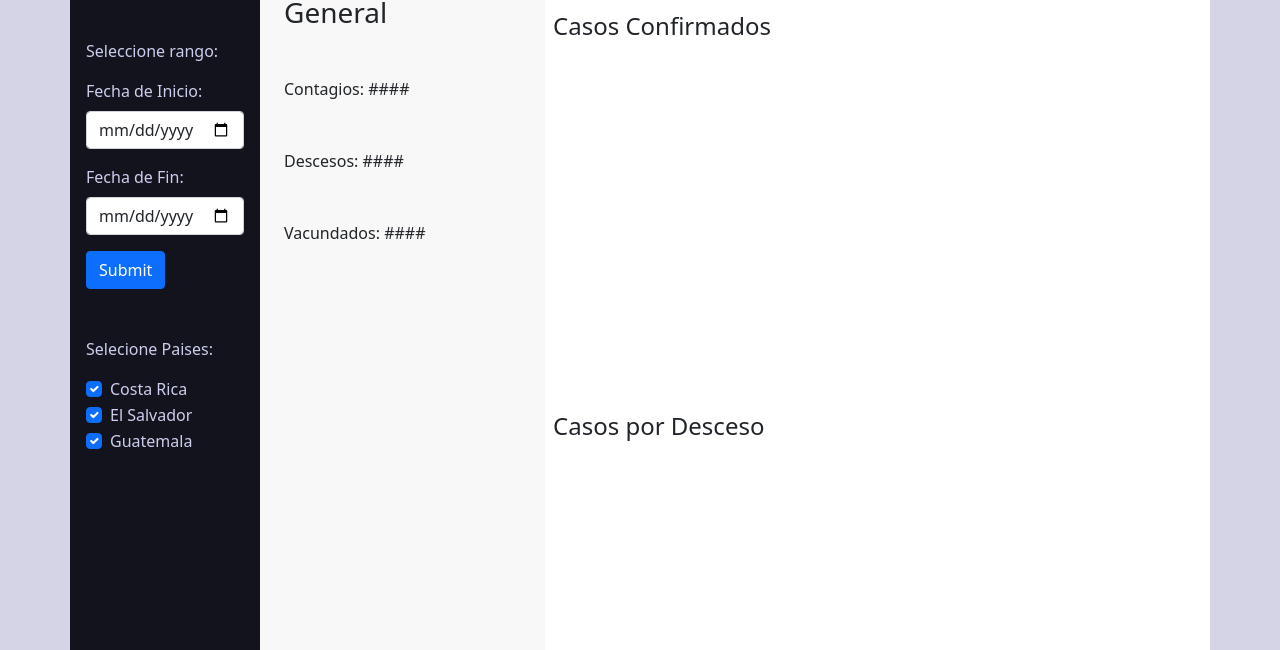
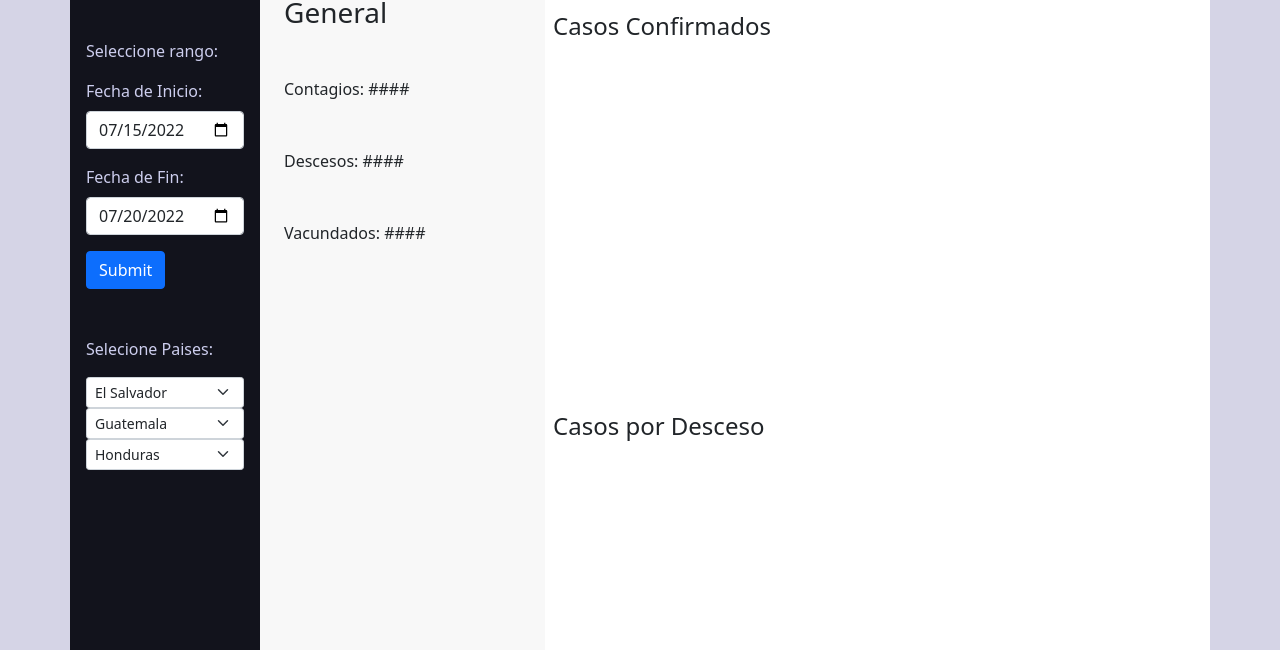
Before and after one commit to FrankAveig/covid-dashboard, a plain HTML site: page index.html in a window 1280 px wide. Shown: the part 150-800 px from the top of the page. Drawn offline with nearby package versions, Linux system fonts and the light colour scheme; no server answers.

Commit message:
Agregado todos los paises de Latinoamerica y setiando por defencto las fechas en la parte visual

```diff
--- a/index.html
+++ b/index.html
@@ -29,24 +29,90 @@
                 <button id="getInfoBtn" class="btn btn-primary">Submit</button>
 
                 <p class="mt-5">Selecione Paises:</p>
-                <div class="form-check">
-                    <input class="form-check-input" type="checkbox" value="CR" id="costarica" checked>
-                    <label class="form-check-label" for="costarica">
-                      Costa Rica
-                    </label>
-                  </div>
-                  <div class="form-check">
-                    <input class="form-check-input" type="checkbox" value="SLV" id="elsalvador" checked>
-                    <label class="form-check-label" for="elsalvador">
-                      El Salvador
-                    </label>
-                  </div>
-                  <div class="form-check">
-                    <input class="form-check-input" type="checkbox" value="GT" id="guatemala" checked>
-                    <label class="form-check-label" for="guatemala">
-                      Guatemala
-                    </label>
-                  </div>
+                <select  id="country-1" class="form-select form-select-sm" aria-label=".form-select-sm example">
+                  <option value="ARG">Argentina</option>
+                  <option value="BOL">Bolivia</option>
+                  <option value="BRA">Brasil</option>
+                  <option value="CHL">Chile</option>
+                  <option value="COL">Colombia</option>
+                  <option value="CRI">Costa Rica</option>
+                  <option value="CUB">Cuba</option>
+                  <option value="ECU">Ecuador</option>
+                  <option selected value="SLV">El Salvador</option>
+                  <option value="GRD">Granada</option>
+                  <option value="GTM">Guatemala</option>
+                  <option value="GUY">Guyana</option>
+                  <option value="HTI">Haití</option>
+                  <option value="HND">Honduras</option>
+                  <option value="JAM">Jamaica</option>
+                  <option value="MEX">México</option>
+                  <option value="NIC">Nicaragia</option>
+                  <option value="PRY">Paraguay</option>
+                  <option value="PAN">Panamá</option>
+                  <option value="PER">Perú</option>
+                  <option value="PRI">Puerto Rico</option>
+                  <option value="DOM">República Dominicana</option>
+                  <option value="SUR">República Suriam</option>
+                  <option value="URY">Uruguay</option>
+                  <option value="VEN">Venezuela</option>
+              </select>
+
+                <select id="country-2" class="form-select form-select-sm" aria-label=".form-select-sm example">
+                  <option value="Vacio">Open this select menu</option>
+                  <option value="ARG">Argentina</option>
+                  <option value="BOL">Bolivia</option>
+                  <option value="BRA">Brasil</option>
+                  <option value="CHL">Chile</option>
+                  <option value="COL">Colombia</option>
+                  <option value="CRI">Costa Rica</option>
+                  <option value="CUB">Cuba</option>
+                  <option value="ECU">Ecuador</option>
+                  <option value="SLV">El Salvador</option>
+                  <option value="GRD">Granada</option>
+                  <option selected value="GTM">Guatemala</option>
+                  <option value="GUY">Guyana</option>
+                  <option value="HTI">Haití</option>
+                  <option value="HND">Honduras</option>
+                  <option value="JAM">Jamaica</option>
+                  <option value="MEX">México</option>
+                  <option value="NIC">Nicaragia</option>
+                  <option value="PRY">Paraguay</option>
+                  <option value="PAN">Panamá</option>
+                  <option value="PER">Perú</option>
+                  <option value="PRI">Puerto Rico</option>
+                  <option value="DOM">República Dominicana</option>
+                  <option value="SUR">República Suriam</option>
+                  <option value="URY">Uruguay</option>
+                  <option value="VEN">Venezuela</option>
+              </select>
+
+                <select id="country-3" class="form-select form-select-sm" aria-label=".form-select-sm example">
+                  <option value="ARG">Argentina</option>
+                  <option value="BOL">Bolivia</option>
+                  <option value="BRA">Brasil</option>
+                  <option value="CHL">Chile</option>
+                  <option value="COL">Colombia</option>
+                  <option value="CRI">Costa Rica</option>
+                  <option value="CUB">Cuba</option>
+                  <option value="ECU">Ecuador</option>
+                  <option value="SLV">El Salvador</option>
+                  <option value="GRD">Granada</option>
+                  <option value="GTM">Guatemala</option>
+                  <option value="GUY">Guyana</option>
+                  <option value="HTI">Haití</option>
+                  <option selected value="HND">Honduras</option>
+                  <option value="JAM">Jamaica</option>
+                  <option value="MEX">México</option>
+                  <option value="NIC">Nicaragia</option>
+                  <option value="PRY">Paraguay</option>
+                  <option value="PAN">Panamá</option>
+                  <option value="PER">Perú</option>
+                  <option value="PRI">Puerto Rico</option>
+                  <option value="DOM">República Dominicana</option>
+                  <option value="SUR">República Suriam</option>
+                  <option value="URY">Uruguay</option>
+                  <option value="VEN">Venezuela</option>
+              </select>
 
             </div>
             <div class="column2 col-3 py-3 px-4">
--- a/js/charts.js
+++ b/js/charts.js
@@ -1,4 +1,5 @@
 import { getInfoConfirmed, getInfoDemise } from './functions.js';
+import {country_1 , country_2, country_3} from './getData.js';
 
 let ctx = document.getElementById('myChart').getContext('2d');
 let ctxLine = document.getElementById('lineChart').getContext('2d');
@@ -17,9 +18,9 @@ export function chartConfirmed(data) {
     // Look for the unique dates from JSON File
     let uniqueDates =  [... new Set(data.map(item => item.date_value))];
 
-    let slvData = getInfoConfirmed(data, 'SLV');
-    let gtmData = getInfoConfirmed(data, 'GTM');
-    let hndData = getInfoConfirmed(data, 'HND');
+    let slvData = getInfoConfirmed(data, country_1.value);
+    let gtmData = getInfoConfirmed(data, country_2.value);
+    let hndData = getInfoConfirmed(data, country_3.value);
 
     myChart = new Chart(ctx, {
         type: 'bar',
@@ -27,21 +28,21 @@ export function chartConfirmed(data) {
             labels: uniqueDates, //imprime las fechas
             datasets: [
                 {
-                    label: 'El Salvador',
+                    label: country_1.value,
                     data: slvData,
                     backgroundColor: 'rgba(182, 238, 189, 0.9)',
                     borderColor: 'rgba(182, 238, 189, 1)',
                     borderWidth: 1
                 },
                 {
-                    label: 'Guatemala',
+                    label: country_2.value,
                     data: gtmData,
                     backgroundColor: 'rgba(196, 199, 250, 0.9)',
                     borderColor: 'rgba(196, 199, 250, 1)',
                     borderWidth: 1
                 },
                 {
-                    label: 'Honduras',
+                    label: country_3.value,
                     data: hndData,
                     backgroundColor: 'rgba(31, 31, 31, 0.9)',
                     borderColor: 'rgba(31, 31, 31, 1)',
--- a/js/functions.js
+++ b/js/functions.js
@@ -1,5 +1,6 @@
 const startDateCld = document.getElementById('start-date');
 const endDateCld = document.getElementById('end-date');
+import {country_1 , country_2, country_3} from './getData.js';
 
 export const formatDate = (date) => {
   let d = new Date(date);
@@ -29,9 +30,9 @@ export function researchData(data) {
 
   let depuredData = consolidatedData.filter((cdata) => {
     return (
-      cdata.country_code === "SLV" ||
-      cdata.country_code === "GTM" ||
-      cdata.country_code === "HND"
+      cdata.country_code === country_1.value ||
+      cdata.country_code === country_2.value ||
+      cdata.country_code === country_3.value
     );
   });
 
--- /dev/null
+++ b/js/getData.js
@@ -0,0 +1,3 @@
+export const country_1 = document.getElementById('country-1');
+export const country_2 = document.getElementById('country-2');
+export const country_3 = document.getElementById('country-3');
--- a/js/main.js
+++ b/js/main.js
@@ -1,4 +1,9 @@
 import { getDefaultInformation, generateInfoDates } from './mis-apis.js';
+import {country_1 , country_2, country_3} from './getData.js';
 
 window.addEventListener('load', getDefaultInformation);
 getInfoBtn.addEventListener('click', generateInfoDates);
+
+country_1.addEventListener('change', getDefaultInformation)
+country_2.addEventListener('change', getDefaultInformation)
+country_3.addEventListener('change', getDefaultInformation)
--- a/js/mis-apis.js
+++ b/js/mis-apis.js
@@ -19,6 +19,9 @@ export const getDefaultInformation = async () => {
 
     const inicio = formatDate(initialDefaultDate).toString();
     const fin = formatDate(finalDefaultDate).toString();
+
+    startDateInput.value = inicio;
+    endDateInput.value=fin;
 
     //Esto extrae la data original del API, es una data
     //Pero se esa data se manda para la funcion researchData
```
